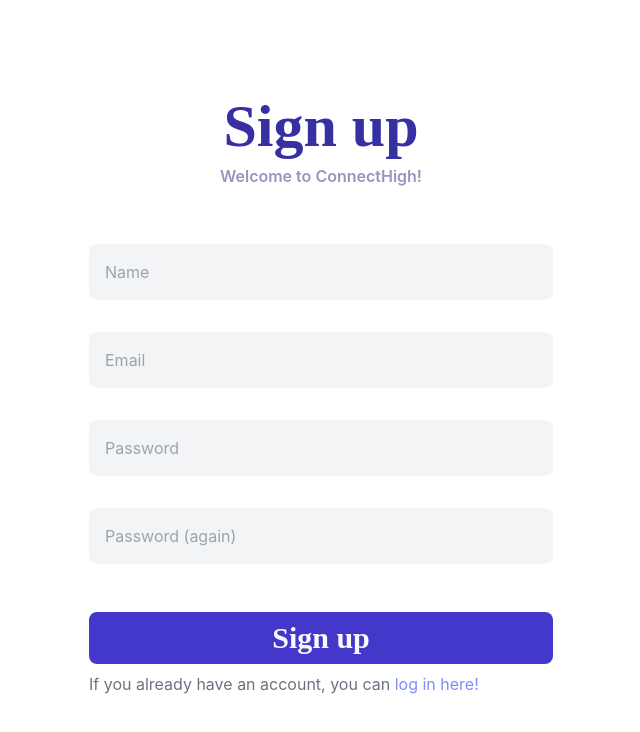
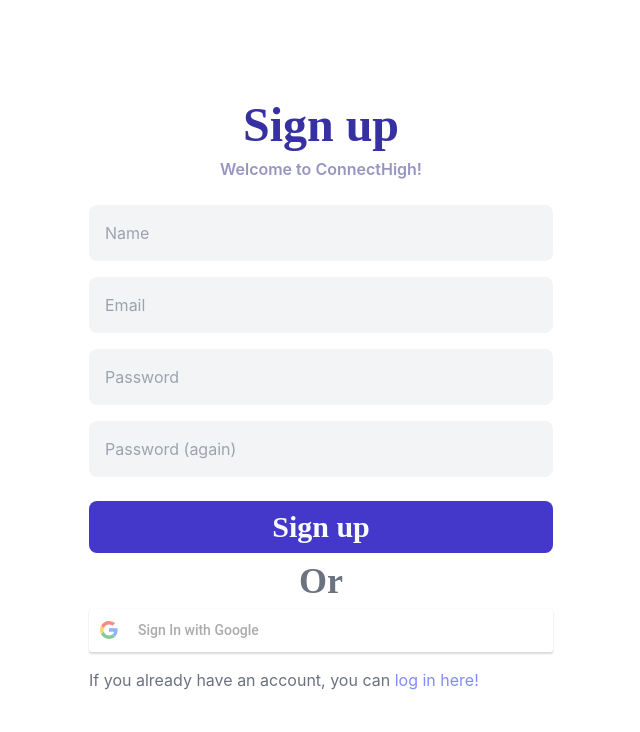
Before and after one commit to sean-wahoo/chv3, a Next.js app in the folder front/: page /register in a window 1280 px wide. Shown: the top 732 px of the page, without its empty margins (319-959 px from the left). Built offline with nearby package versions, Linux system fonts and the light colour scheme; no server answers.

Commit message:
installed google button and added button on login/register pages

```diff
--- a/front/package.json
+++ b/front/package.json
@@ -16,6 +16,7 @@
     "react": "17.0.2",
     "react-cookie": "^4.0.3",
     "react-dom": "17.0.2",
+    "react-google-login": "^5.2.2",
     "universal-cookie": "^4.0.4"
   },
   "devDependencies": {
--- a/front/pages/login.tsx
+++ b/front/pages/login.tsx
@@ -1,9 +1,12 @@
 import React, { useState, createRef } from "react";
-import { useCookies, Cookies } from "react-cookie";
-import { useUserData } from "@utils/context";
+import { useCookies } from "react-cookie";
 import { useRouter } from "next/router";
+import Head from "next/head";
+import GoogleLogin from "react-google-login";
+import { googleSignInSuccess, googleSignInFailed } from "@utils/auth";
 const axios = require("axios").default;
 const BACKEND_URL = process.env.NEXT_PUBLIC_BACKEND_URL;
+const CLIENT_ID = process.env.NEXT_PUBLIC_GOOGLE_CLIENT_ID;
 import Loading from "@utils/loading";
 
 export default function Login(props: any) {
@@ -52,10 +55,20 @@
         }
     };
 
+    console.log(CLIENT_ID);
+
     return props.auth.isAuth ? (
         <Loading />
     ) : (
-        <div className="w-full h-screen bg-white flex flex-row items-center justify-center">
+        <div className="w-full min-h-screen bg-white flex flex-row items-center justify-center">
+            <Head>
+                <script
+                    src="https://apis.google.com/js/platform.js"
+                    async
+                    defer
+                ></script>
+                <meta name="google-signin-client_id" content={CLIENT_ID}></meta>
+            </Head>
             <div className="absolute top-0 left-0 w-auto bg-indigo-600 shadow-xl">
                 <svg
                     width="80"
@@ -84,16 +97,16 @@
             </div>
             <div className="bg-white rounded-lg h-auto items-center justify-center md:justify-evenly flex flex-col 2xl:w-1/5 lg:w-2/5 w-1/2 p-6">
                 <div className="flex flex-col w-full">
-                    <h1 className="font-work-sans text-center 2xl:text-7xl xl:text-6xl lg:text-5xl text-4xl text-indigo-800">
+                    <h1 className="font-work-sans text-center 2xl:text-6xl xl:text-5xl text-4xl text-indigo-800">
                         Log in
                     </h1>
-                    <h4 className="text-indigo-900 opacity-50 font-semibold my-2 text-center">
+                    <h4 className="text-indigo-900 opacity-50 font-semibold mt-2 text-center">
                         Welcome back to ConnectHigh!
                     </h4>
                 </div>
 
                 <form
-                    className="mt-8 flex flex-col h-auto md:w-full"
+                    className="mt-4 flex flex-col h-auto md:w-full"
                     onSubmit={onLoginSubmit}
                 >
                     <input
@@ -102,7 +115,7 @@
                         required
                         name="usernameOrEmail"
                         type="text"
-                        className="transition focus:outline-none focus:ring-2 focus:ring-indigo-700 my-4 bg-gray-100 p-4 rounded-lg"
+                        className="placeholder-gray-500 transition focus:outline-none focus:ring-2 focus:ring-indigo-700 my-2 bg-gray-200 p-4 rounded-lg"
                         placeholder="Email or Username"
                         onInput={usernameOrEmailHandler}
                     />
@@ -112,16 +125,29 @@
                         required
                         name="password"
                         type="password"
-                        className="transition focus:outline-none focus:ring-2 focus:ring-indigo-700 my-4 bg-gray-100 p-4 rounded-lg"
+                        className="placeholder-gray-500 transition focus:outline-none focus:ring-2 focus:ring-indigo-700 my-2 bg-gray-200 p-4 rounded-lg"
                         placeholder="Password"
                         onInput={passwordHandler}
                     />
                     <button
                         type="submit"
-                        className="bg-indigo-700 text-gray-50 font-work-sans font-semibold text-3xl py-2 w-auto rounded-lg mt-8 hover:bg-indigo-800 hover:shadow-lg transition"
+                        className="bg-indigo-700 text-gray-50 font-work-sans font-semibold text-3xl py-2 w-auto rounded-lg mt-4 mb-2 hover:bg-indigo-800 hover:shadow-lg transition"
                     >
                         Log in
                     </button>
+                    <h6 className="font-work-sans font-bold text-gray-500 text-center 2xl:text-4xl xl:text-3xl text-2xl">
+                        Or
+                    </h6>
+                    <GoogleLogin
+                        clientId={
+                            "170260512759-1eqtqc221on5s0ou2kcu8akln2hlvpr8.apps.googleusercontent.com"
+                        }
+                        className="my-2 border-2 border-indigo-700"
+                        buttonText="Sign In with Google"
+                        onSuccess={googleSignInSuccess}
+                        onFailure={googleSignInFailed}
+                        cookiePolicy={"single_host_origin"}
+                    />
                     <h4 className="text-gray-500 my-2 lg:text-left text-center">
                         If you don't have an account, you can{" "}
                         <a
--- a/front/pages/register.tsx
+++ b/front/pages/register.tsx
@@ -1,6 +1,8 @@
 import React, { useState, createRef } from "react";
 import Loading from "@utils/loading";
 import Cookies from "universal-cookie";
+import GoogleLogin from "react-google-login";
+import { googleSignInSuccess, googleSignInFailed } from "@utils/auth";
 import { useRouter } from "next/router";
 
 const axios = require("axios").default;
@@ -68,13 +70,13 @@
     return props.auth.isAuth ? (
         <Loading />
     ) : (
-        <div className="w-full h-screen bg-white flex flex-row items-center justify-center">
+        <div className="w-full min-h-screen bg-white flex flex-row items-center justify-center">
             <div className="bg-white rounded-lg h-auto items-center justify-center md:justify-evenly flex flex-col 2xl:w-1/5 lg:w-2/5 w-1/2 p-6">
-                <div className="flex flex-col w-full">
-                    <h1 className="font-work-sans text-center 2xl:text-7xl xl:text-6xl lg:text-5xl text-4xl text-indigo-800">
+                <div className="flex flex-col w-full max-h-screen">
+                    <h1 className="font-work-sans text-center 2xl:text-6xl xl:text-5xl text-4xl text-indigo-800">
                         Sign up
                     </h1>
-                    <h4 className="text-indigo-900 opacity-50 font-semibold my-2 text-center">
+                    <h4 className="text-indigo-900 opacity-50 font-semibold mt-2 text-center">
                         Welcome to ConnectHigh!
                     </h4>
                     {/* <h4 className="text-gray-500 mb-2 lg:text-left text-center">
@@ -89,45 +91,65 @@
                 </div>
 
                 <form
-                    className="mt-8 flex flex-col h-auto md:w-full"
+                    className="mt-4 flex flex-col h-auto md:w-full"
                     onSubmit={onRegisterSubmit}
                 >
                     <div className="flex flex-col w-full">
                         <input
                             autoComplete="off"
+                            ref={usernameRef}
                             required
                             type="text"
                             placeholder="Name"
-                            className="transition focus:outline-none focus:ring-2 focus:ring-indigo-700 my-4 bg-gray-100 p-4 rounded-lg"
+                            className="transition focus:outline-none focus:ring-2 focus:ring-indigo-700 my-2 bg-gray-100 p-4 rounded-lg"
                             onInput={usernameHandler}
                         />
                         <input
                             autoComplete="off"
+                            ref={emailRef}
                             type="email"
                             required
                             placeholder="Email"
-                            className="transition focus:outline-none focus:ring-2 focus:ring-indigo-700 my-4 bg-gray-100 p-4 rounded-lg"
+                            className="transition focus:outline-none focus:ring-2 focus:ring-indigo-700 my-2 bg-gray-100 p-4 rounded-lg"
                             onInput={emailHandler}
                         />
                         <input
                             autoComplete="off"
+                            ref={passwordRef}
                             type="password"
                             required
                             placeholder="Password"
-                            className="transition focus:outline-none focus:ring-2 focus:ring-indigo-700 my-4 bg-gray-100 p-4 rounded-lg"
+                            className="transition focus:outline-none focus:ring-2 focus:ring-indigo-700 my-2 bg-gray-100 p-4 rounded-lg"
                             onInput={passwordHandler}
                         />
                         <input
                             autoComplete="off"
+                            ref={confirmPasswordRef}
                             type="password"
                             required
                             placeholder="Password (again)"
-                            className="transition focus:outline-none focus:ring-2 focus:ring-indigo-700 my-4 bg-gray-100 p-4 rounded-lg"
+                            className="transition focus:outline-none focus:ring-2 focus:ring-indigo-700 my-2 bg-gray-100 p-4 rounded-lg"
                             onInput={confirmPasswordHandler}
                         />
-                        <button className="bg-indigo-700 text-gray-50 font-work-sans font-semibold text-3xl py-2 w-auto rounded-lg mt-8 hover:bg-indigo-800 hover:shadow-lg transition">
+                        <button
+                            type="submit"
+                            className="bg-indigo-700 text-gray-50 font-work-sans font-semibold text-3xl py-2 w-auto rounded-lg mt-4 mb-2 hover:bg-indigo-800 hover:shadow-lg transition"
+                        >
                             Sign up
                         </button>
+                        <h6 className="font-work-sans font-bold text-gray-500 text-center text-4xl">
+                            Or
+                        </h6>
+                        <GoogleLogin
+                            clientId={
+                                "170260512759-1eqtqc221on5s0ou2kcu8akln2hlvpr8.apps.googleusercontent.com"
+                            }
+                            className="my-2 border-2 border-indigo-700"
+                            buttonText="Sign In with Google"
+                            onSuccess={googleSignInSuccess}
+                            onFailure={googleSignInFailed}
+                            cookiePolicy={"single_host_origin"}
+                        />
                         <h4 className="text-gray-500 my-2 lg:text-left text-center">
                             If you already have an account, you can{" "}
                             <a
```
Also changed, not shown: 1 other file (tests, documents, lock files or other folders).
